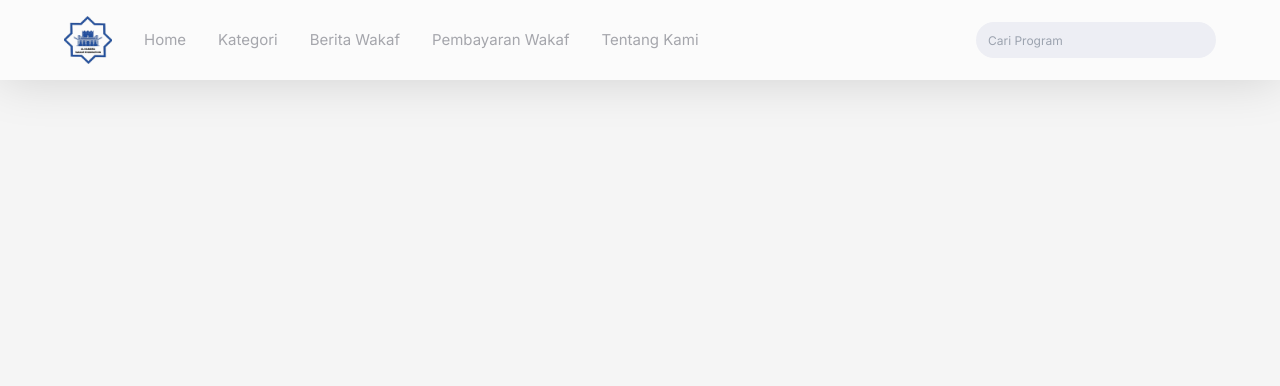
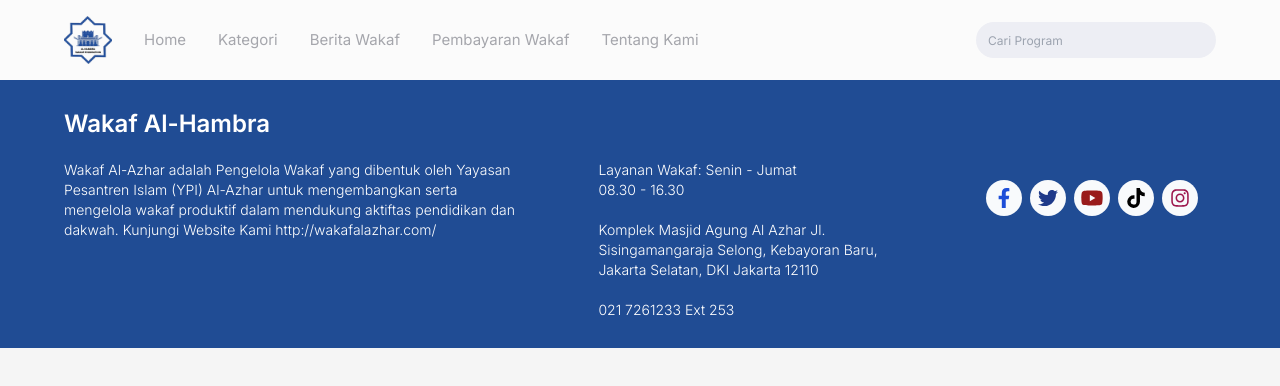
Before and after one commit to paisalll/alhambra-waqf-fe, a React (Vite) app: page / in a window 1280 px wide. Shown: the top 386 px of the page. Built offline with nearby package versions, Linux system fonts and the light colour scheme.

Commit message:
edit minor

```diff
--- a/package.json
+++ b/package.json
@@ -11,6 +11,7 @@
   "dependencies": {
     "@reduxjs/toolkit": "^1.9.1",
     "axios": "^1.2.1",
+    "daisyui": "^2.46.0",
     "react": "^18.2.0",
     "react-dom": "^18.2.0",
     "react-icons": "^4.7.1",
--- /dev/null
+++ b/src/components/Footer.jsx
@@ -0,0 +1,57 @@
+import React from "react";
+import {
+  FaFacebookF,
+  FaTwitter,
+  FaYoutube,
+  FaTiktok,
+  FaInstagram,
+} from "react-icons/fa";
+const Footer = () => {
+  return (
+    <footer className="w-full bg-Primary-900">
+      <div className="container py-7 ">
+        <h1 className="text-2xl font-semibold text-white">Wakaf Al-Hambra</h1>
+        <div className=" md:flex justify-between pt-5">
+          <div className="pb-8 md:w-[35%] lg:w-[40%] text-sm font-light text-white">
+            <p>
+              Wakaf Al-Azhar adalah Pengelola Wakaf yang dibentuk oleh Yayasan
+              Pesantren Islam (YPI) Al-Azhar untuk mengembangkan serta mengelola
+              wakaf produktif dalam mendukung aktiftas pendidikan dan dakwah.
+              Kunjungi Website Kami http://wakafalazhar.com/
+            </p>
+          </div>
+          <div className="md:w-[30%] lg:w-[30%] md:pl-4 text-sm font-light text-white ">
+            <p>
+              Layanan Wakaf: Senin - Jumat <br />
+              08.30 - 16.30
+            </p>
+            <p className="py-3 lg:py-5">
+              Komplek Masjid Agung Al Azhar Jl. Sisingamangaraja Selong,
+              Kebayoran Baru, Jakarta Selatan, DKI Jakarta 12110
+            </p>
+            <p>021 7261233 Ext 253</p>
+          </div>
+          <div className="pt-5 md:w-[30%] lg:w-[20%] text-end flex gap-2 ">
+            <button className="rounded-full bg-slate-50 h-9 w-9  ">
+              <FaFacebookF className="text-blue-700 h-5 w-9" />
+            </button>
+            <button className="rounded-full bg-slate-50 h-9 w-9 ">
+              <FaTwitter className="text-blue-900 h-5 w-9" />
+            </button>
+            <button className="rounded-full bg-slate-50 h-9 w-9  ">
+              <FaYoutube className="text-red-800 h-5 w-9" />
+            </button>
+            <button className="rounded-full bg-slate-50 h-9 w-9  ">
+              <FaTiktok className="text-black h-5 w-9" />
+            </button>
+            <button className="rounded-full bg-slate-50 h-9 w-9 flex justify-center items-center">
+              <FaInstagram className="text-pink-800 h-5 w-9" />
+            </button>
+          </div>
+        </div>
+      </div>
+    </footer>
+  );
+};
+
+export default Footer;
--- a/src/pages/App.jsx
+++ b/src/pages/App.jsx
@@ -1,9 +1,11 @@
 import { useState } from "react";
 import Header from "../components/Header";
+import Footer from "../components/Footer";
 function App() {
   return (
     <div className="App">
       <Header />
+      <Footer />
     </div>
   );
 }
--- a/src/styles/index.css
+++ b/src/styles/index.css
@@ -4,10 +4,12 @@
 
 @import url("https://fonts.googleapis.com/css2?family=Inter:wght@300;400;500;600;700&display=swap");
 
+:root {
+  background: #f5f5f5;
+}
 body {
   margin: 0;
   font-family: "Inter", sans-serif;
-  background-color: #f5f5f5;
 }
 * {
   padding: 0;
--- a/tailwind.config.cjs
+++ b/tailwind.config.cjs
@@ -16,5 +16,5 @@
       },
     },
   },
-  plugins: [],
+  plugins: [require("daisyui")],
 };
```
Also changed, not shown: 1 other file (tests, documents, lock files or other folders).
